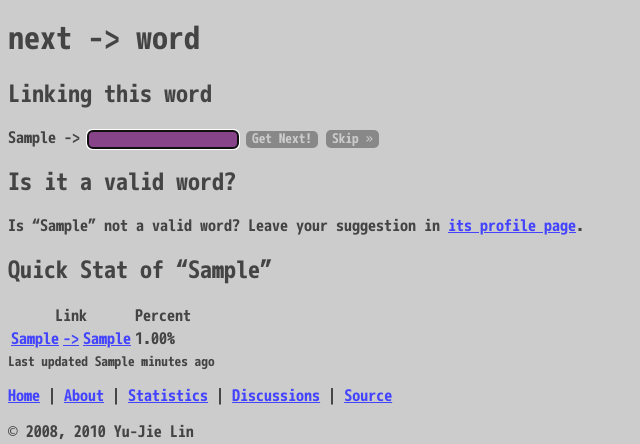
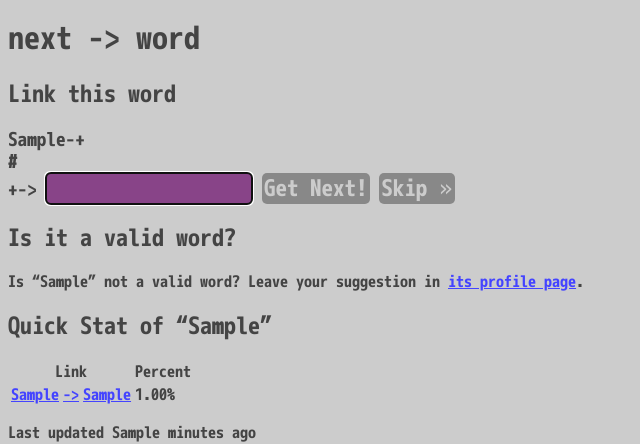
Before and after one commit to lbarchive/next-word, a Django app: template src/template/index_link.html in a window 1280 px wide. Shown: the top 444 px of the page, without its empty margins (0-640 px from the left). Run offline with Django 3.2, Linux system fonts and the light colour scheme; the template is opened without the code that fills it: most values are stand-ins (such as "Sample title", 1, 10 or a date in 2020).

Commit message:
Change layout and make a ASCII link line in link form page

```diff
--- a/src/css/base.css
+++ b/src/css/base.css
@@ -30,6 +30,8 @@
 -moz-border-radius: 5px;
 border-radius: 5px;
 color: #ccc;
+font-size: 1.2em;
+padding: 2px;
 }
 
 button:hover,
@@ -41,6 +43,14 @@
 input:focus {
 background-color: #848;
 }
+
+/* Link Form Page */
+
+#link-form {
+font-size: 1.2em;
+}
+
+/* Statistics Page */
 
 #counts table,
 #top-links table,
--- a/src/index.py
+++ b/src/index.py
@@ -117,6 +117,7 @@
         template_values = {
             'title': 'What Next?',
             'req': req,
+            'linkline_ascii': '+%s+' % ('-' * len(req['word'].display_word)),
             'next': next,
             'top_out': top_out,
             'top_out_ago': top_out_ago,
--- a/src/template/index_link.html
+++ b/src/template/index_link.html
@@ -30,7 +30,7 @@
         </tr>
         {% endfor %}
     </table>
-    <small>Last updated {{ top_out_ago }} minute{{ top_out_ago|pluralize }} ago</small>
+    <p>Last updated {{ top_out_ago }} minute{{ top_out_ago|pluralize }} ago</p>
     </div>
     {% endifnotequal %}
 {% include "footer.html" %}
--- a/src/template/input_form.html
+++ b/src/template/input_form.html
@@ -1,7 +1,9 @@
+<h2>Link this word</h2>
 <form action="" method="post">
-<div>
-<h2>Linking this word</h2>
-{{ req.word.display_word|default:"" }} -&gt; <input id="next" type="text" name="next" value="{{ next|escape }}"/>
+<div id="link-form">
+{{ req.word.display_word|default:"" }}-+<br/>
+{{ linkline_ascii }}<br/>
++-&gt; <input id="next" type="text" name="next" value="{{ next|escape }}" size="16"/>
 {# maybe not a good idea to have three submits in a form #}
 <button type="submit" name="action" value="link">Get Next!</button>
 <button type="submit" name="action" value="skip">Skip &raquo;</button>
--- a/src/template/link.html
+++ b/src/template/link.html
@@ -23,7 +23,7 @@
 <h2>Last 30 Days</h2>
 <div>
     <img src="{{ month_chart }}" alt="Month Chart"/><br/>
-    <small>Last updated {{ month_chart_ago }} minute{{ month_chart_ago|pluralize }} ago</small>
+    <p>Last updated {{ month_chart_ago }} minute{{ month_chart_ago|pluralize }} ago</p>
 </div>
 {% include "discussion.html" %}
 {% include "footer.html" %}
--- a/src/template/word.html
+++ b/src/template/word.html
@@ -37,7 +37,7 @@
         </tr>
         {% endfor %}
     </table>
-    <small>Last updated {{ top_in_ago }} minute{{ top_in_ago|pluralize }} ago</small>
+    <p>Last updated {{ top_in_ago }} minute{{ top_in_ago|pluralize }} ago</p>
     </div>
 <h2>Top Outs</h2>
     <div id="outs">
@@ -55,7 +55,7 @@
         </tr>
         {% endfor %}
     </table>
-    <small>Last updated {{ top_out_ago }} minute{{ top_out_ago|pluralize }} ago</small>
+    <p>Last updated {{ top_out_ago }} minute{{ top_out_ago|pluralize }} ago</p>
     </div>
 {% include "discussion.html" %}
 {% include "footer.html" %}
```
